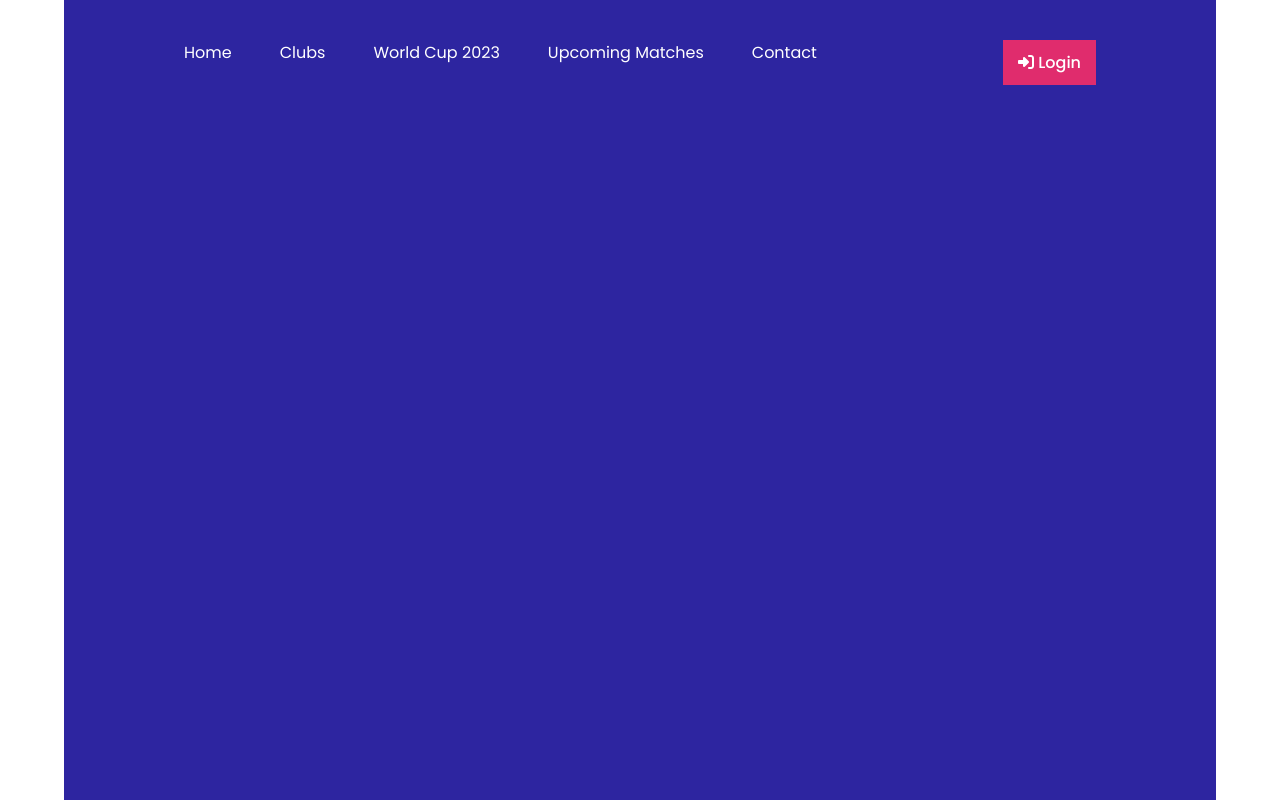
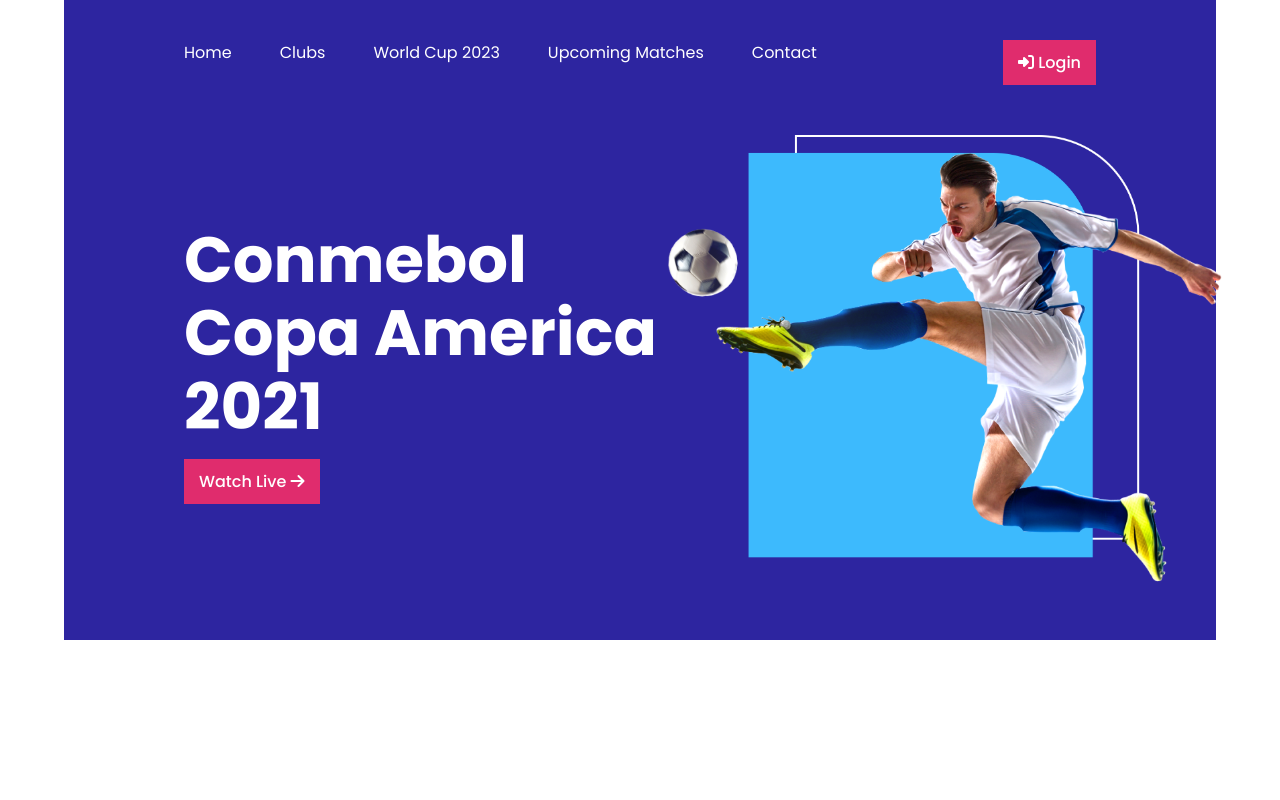
Before and after one commit to anaybhadury/football-live-repo, a plain HTML site: page index.html in a window 1280 px wide. Drawn offline with Linux system fonts and the light colour scheme.

Commit message:
added banner section

```diff
--- a/index.html
+++ b/index.html
@@ -28,8 +28,18 @@
             <div class="right-nav-content">
                 <button class="btn"><i class="fa-solid fa-right-to-bracket"></i> Login</button>
             </div>
+        </nav>
 
-        </nav>
+        <div class="banner-container">
+            <div class="left-banner-content">
+                <h1>Conmebol Copa America 2021</h1>
+                <button class="btn">Watch Live <i class="fa-solid fa-arrow-right"></i></button>
+            </div>
+
+            <div class="right-banner-content">
+                <img src="./images/banner.png" alt="">
+            </div>
+        </div>
     </header>
 
     <main>
--- a/styles/style.css
+++ b/styles/style.css
@@ -19,12 +19,12 @@
     cursor: pointer;
 }
 
-/* navbar content styles start */
+/* navbar section styles start */
 .main-banner-content{
     max-width: 90%;
     margin: 0 auto;
     background-color: rgb(45, 37, 160);
-    height: 50rem;
+    height: 40rem;
 }
 .navbar-content{
     display: flex;
@@ -42,4 +42,25 @@
 .hamburger-menu{
     display: none;
 }
-/* navbar content styles end */
+/* navbar section styles end */
+
+/* banner section styles start */
+.banner-container{
+    display: flex;
+    justify-content: space-between;
+    align-items: center;
+    padding: 50px 140px 0 120px;
+}
+.left-banner-content h1{
+    width: 480px;
+    font-size: 4rem;
+    font-weight: bold;
+    margin-bottom: 1rem;
+    line-height: 4.6rem;
+}
+.right-banner-content img{
+    width: 560px;
+    height: 450px;
+}
+
+/* banner section styles end */
```
